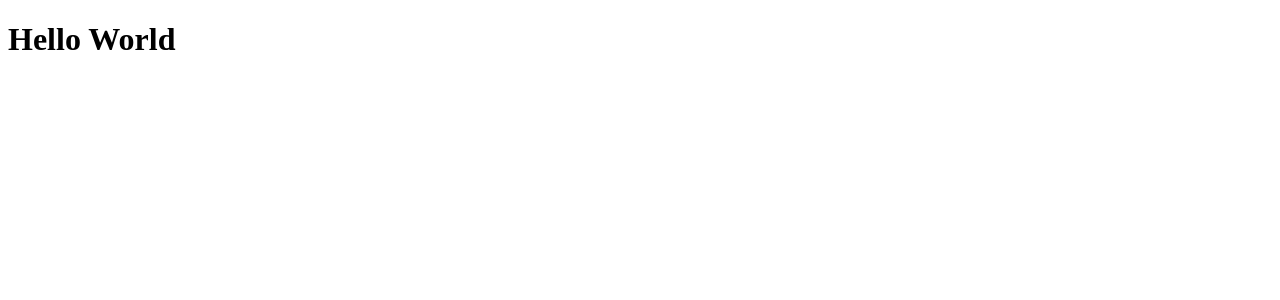
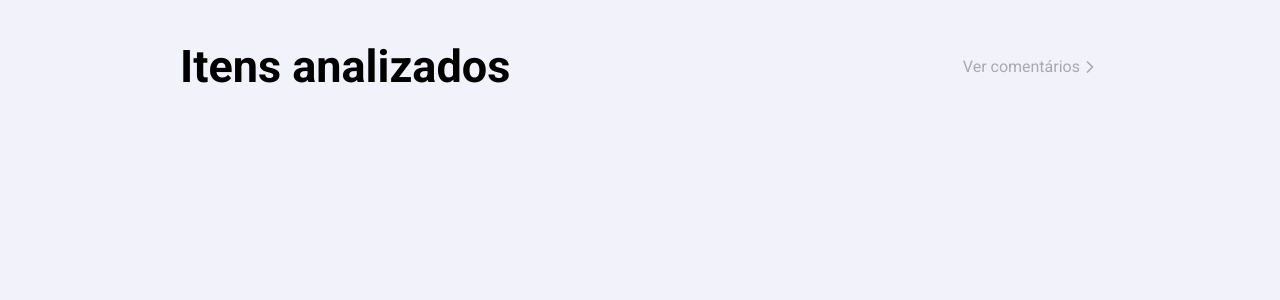
Before and after one commit to gabriel-fz/Fiorese-Lab-I, a React (Create React App) app in the folder frontend/: page / in a window 1280 px wide. Shown: the top 300 px of the page. Built offline with nearby package versions, Linux system fonts and the light colour scheme.

Commit message:
frontend: padroes de layout criados

```diff
--- a/frontend/package.json
+++ b/frontend/package.json
@@ -12,7 +12,10 @@
     "@types/react-dom": "^16.9.8",
     "react": "^17.0.1",
     "react-dom": "^17.0.1",
+    "react-icons": "^4.1.0",
+    "react-router-dom": "^5.2.0",
     "react-scripts": "4.0.1",
+    "styled-components": "^5.2.1",
     "typescript": "^4.0.3",
     "web-vitals": "^0.2.4"
   },
@@ -41,6 +44,8 @@
     ]
   },
   "devDependencies": {
+    "@types/react-router-dom": "^5.1.6",
+    "@types/styled-components": "^5.1.7",
     "@typescript-eslint/eslint-plugin": "^4.10.0",
     "@typescript-eslint/parser": "^4.10.0",
     "eslint": "^7.15.0",
--- a/frontend/src/App.tsx
+++ b/frontend/src/App.tsx
@@ -1,7 +1,16 @@
 import React from 'react';
+import { BrowserRouter } from 'react-router-dom';
 
-function App() {
-  return <h1>Hello World</h1>;
-}
+import GlobalStyle from './styles/global';
+import Routes from './routes';
+
+const App: React.FC = () => (
+  <>
+    <BrowserRouter>
+      <Routes />
+    </BrowserRouter>
+    <GlobalStyle />
+  </>
+);
 
 export default App;
--- /dev/null
+++ b/frontend/src/Components/Header/index.tsx
@@ -0,0 +1,20 @@
+import React from 'react';
+import { Link } from 'react-router-dom';
+
+import { Container } from './styles';
+
+interface HeaderProps {
+  title: string;
+  path: string;
+}
+
+const Header: React.FC<HeaderProps> = ({ title, path, children }) => {
+  return (
+    <Container>
+      <h1>{title}</h1>
+      <Link to={path}>{children}</Link>
+    </Container>
+  );
+};
+
+export default Header;
--- /dev/null
+++ b/frontend/src/Components/Header/styles.ts
@@ -0,0 +1,21 @@
+import styled from 'styled-components';
+
+export const Container = styled.div`
+  display: flex;
+  flex: 1;
+  align-items: center;
+  justify-content: space-between;
+
+  margin-bottom: 55px;
+
+  h1 {
+    font-size: 45px;
+  }
+
+  a {
+    display: flex;
+    align-items: center;
+    text-decoration: none;
+    color: #a8a8b3;
+  }
+`;
--- /dev/null
+++ b/frontend/src/pages/Comment/index.tsx
@@ -0,0 +1,15 @@
+import React from 'react';
+import { FiChevronLeft } from 'react-icons/fi';
+
+import Header from '../../Components/Header';
+
+const Comment: React.FC = () => {
+  return (
+    <Header title="Comentar" path="/">
+      <FiChevronLeft size={20} />
+      Voltar
+    </Header>
+  );
+};
+
+export default Comment;
--- /dev/null
+++ b/frontend/src/pages/Dashboard/index.tsx
@@ -0,0 +1,16 @@
+import React from 'react';
+
+import { FiChevronRight } from 'react-icons/fi';
+
+import Header from '../../Components/Header';
+
+const Dashboard: React.FC = () => {
+  return (
+    <Header title="Itens analizados" path="/records">
+      Ver comentários
+      <FiChevronRight size={20} />
+    </Header>
+  );
+};
+
+export default Dashboard;
--- /dev/null
+++ b/frontend/src/pages/Dashboard/styles.ts
@@ -0,0 +1,6 @@
+import styled from 'styled-components';
+
+export const Title = styled.h1`
+  font-size: 48px;
+  color: #3a3a3a;
+`;
--- /dev/null
+++ b/frontend/src/pages/Records/index.tsx
@@ -0,0 +1,15 @@
+import React from 'react';
+import { FiChevronLeft } from 'react-icons/fi';
+
+import Header from '../../Components/Header';
+
+const Records: React.FC = () => {
+  return (
+    <Header title="Comentários" path="/">
+      <FiChevronLeft size={20} />
+      Voltar
+    </Header>
+  );
+};
+
+export default Records;
--- /dev/null
+++ b/frontend/src/routes/index.tsx
@@ -0,0 +1,16 @@
+import React from 'react';
+import { Switch, Route } from 'react-router-dom';
+
+import Dashboard from '../pages/Dashboard';
+import Records from '../pages/Records';
+import Comment from '../pages/Comment';
+
+const Routes: React.FC = () => (
+  <Switch>
+    <Route path="/" exact component={Dashboard} />
+    <Route path="/records" exact component={Records} />
+    <Route path="/comment" exact component={Comment} />
+  </Switch>
+);
+
+export default Routes;
--- /dev/null
+++ b/frontend/src/styles/global.ts
@@ -0,0 +1,29 @@
+import { createGlobalStyle } from 'styled-components';
+
+export default createGlobalStyle`
+  * {
+    margin: 0;
+    padding: 0;
+    outline: 0;
+    box-sizing: border-box;
+  }
+
+  body {
+    background: #F2F2FA;
+    -webkit-font-smoothing: antialiased;
+  }
+
+  body, input, button {
+    font: 16px Roboto, sans-serif;
+  }
+
+  #root {
+    max-width: 960px;
+    margin: 0 auto;
+    padding: 40px 20px;
+  }
+
+  button {
+    cursor: pointer;
+  }
+`;
```
Also changed, not shown: frontend/.eslintrc.json, 2 other files (tests, documents, lock files or other folders).
